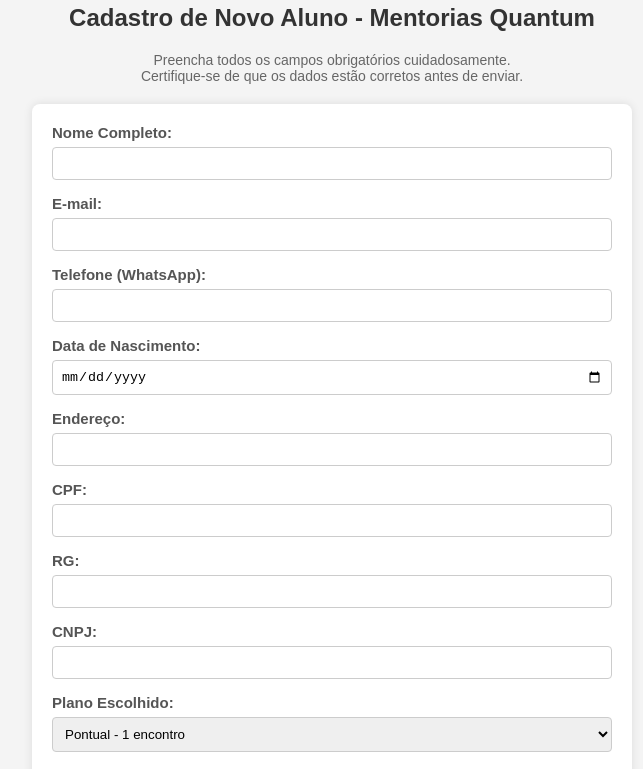
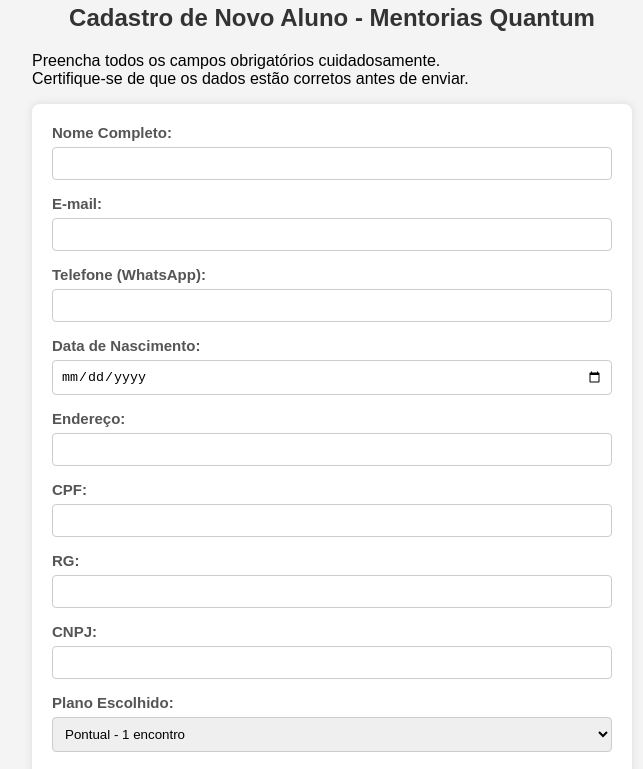
Before and after one commit to masterquantumacademy/cadastroalunas, a plain HTML site: page index.html in a window 1280 px wide. Shown: the part 186-955 px from the top of the page, without its empty margins (308-951 px from the left). Drawn offline with Linux system fonts and the light colour scheme.

Commit message:
Update index.html

```diff
--- a/index.html
+++ b/index.html
@@ -17,7 +17,7 @@
       text-align: center;
       color: #333;
     }
-    .instructions {
+    instructions {
       text-align: center;
       color: #666;
       font-size: 14px;
```
